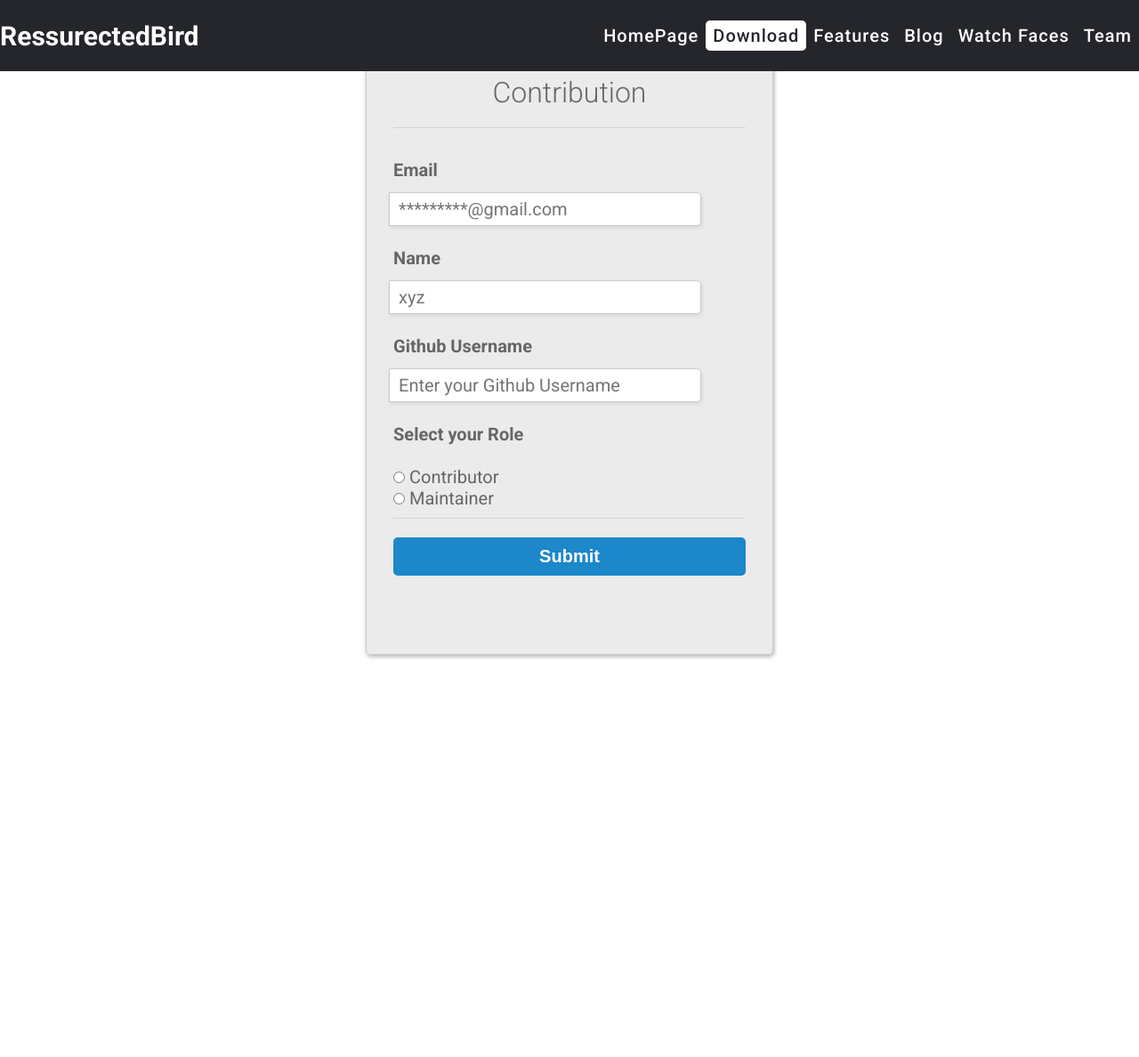
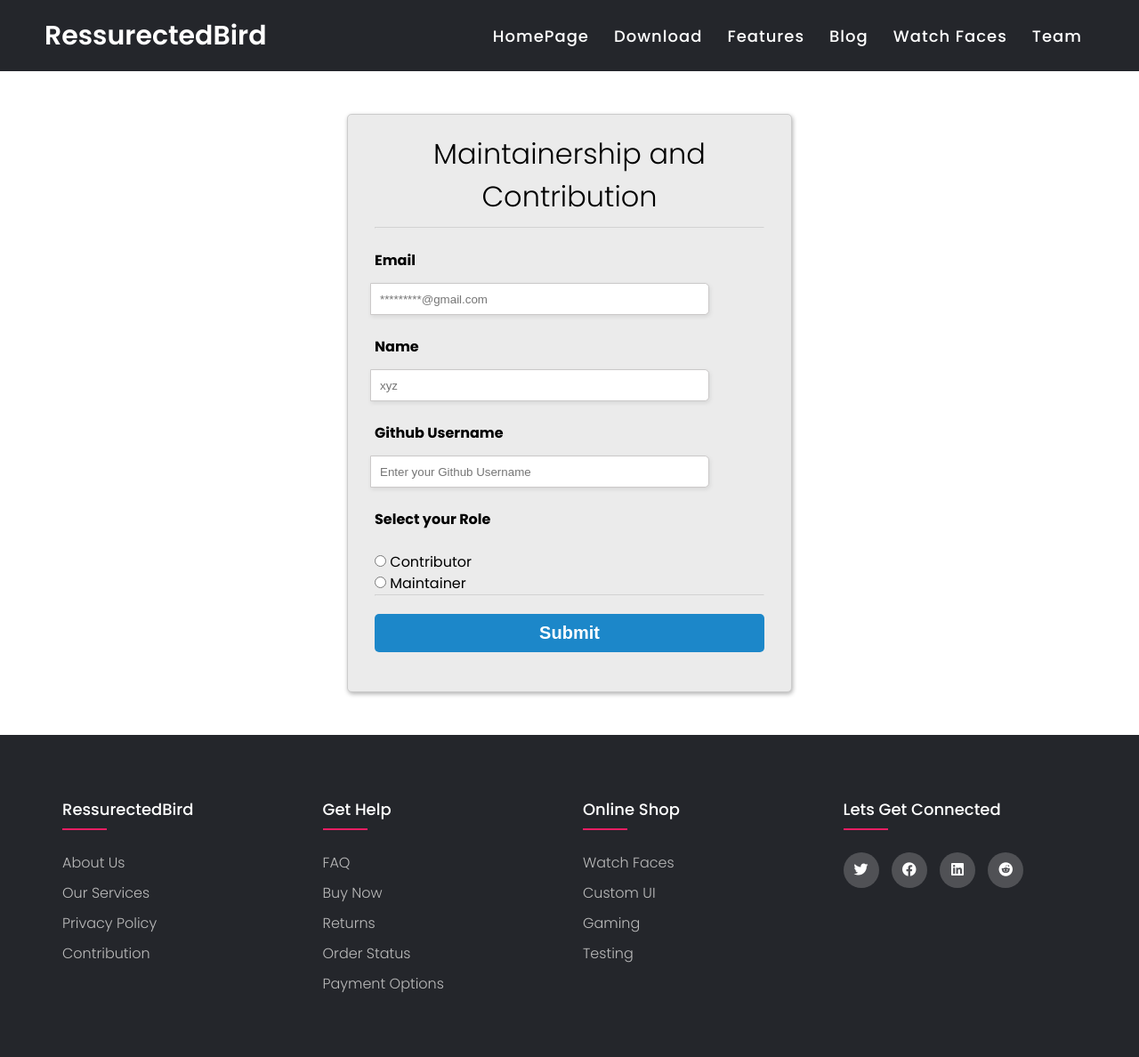
Before and after one commit to Ressurected-Bird/Website, a PHP site: page /contribution.html in a window 1280 px wide. Shown: the whole page at 89% size. Before the commit the page ends 740 px from the top, so only its background shows below. Run offline with PHP 8.4, Linux system fonts and the light colour scheme; some libraries are stand-ins or nearby versions.

Commit message:
Contribution page updated

```diff
--- a/contribution.html
+++ b/contribution.html
@@ -1,5 +1,5 @@
 <!DOCTYPE html>
-<html>
+<html lang="en">
 
 <head>
     <meta charset="UTF-8">
@@ -10,46 +10,25 @@
     <link rel="stylesheet" href="https://cdnjs.cloudflare.com/ajax/libs/font-awesome/6.0.0-beta3/css/all.min.css"
         integrity="sha512-Fo3rlrZj/k7ujTnHg4CGR2D7kSs0v4LLanw2qksYuRlEzO+tcaEPQogQ0KaoGN26/zrn20ImR1DfuLWnOo7aBA=="
         crossorigin="anonymous" referrerpolicy="no-referrer" />
-    <title>Simple registration form</title>
-    <link href="https://fonts.googleapis.com/css?family=Roboto:300,400,500,700" rel="stylesheet">
-    <link rel="stylesheet" href="https://use.fontawesome.com/releases/v5.4.1/css/all.css"
-        integrity="sha384-5sAR7xN1Nv6T6+dT2mhtzEpVJvfS3NScPQTrOxhwjIuvcA67KV2R5Jz6kr4abQsz" crossorigin="anonymous">
+    <title>Maintainership and Contribution</title>
     <link rel="stylesheet" href="style/contribution.css">
-    <link rel="icon" type="image/x-icon" href="images/favicons/download (2).png">
-    <script async src="https://www.googletagmanager.com/gtag/js?id=G-X9HZ9NCGNZ"></script>
-    <script>
-        window.dataLayer = window.dataLayer || [];
-        function gtag() { dataLayer.push(arguments); }
-        gtag('js', new Date());
-
-        gtag('config', 'G-X9HZ9NCGNZ');
-    </script>
+    <link rel="icon" type="image/x-icon" href="images/favicons/brainstorm.png">
 </head>
 
 <body>
+
     <nav>
-        <!--Start of Tawk.to Script-->
-        <script type="text/javascript">
-            var Tawk_API = Tawk_API || {}, Tawk_LoadStart = new Date();
-            (function () {
-                var s1 = document.createElement("script"), s0 = document.getElementsByTagName("script")[0];
-                s1.async = true;
-                s1.src = 'https://embed.tawk.to/621bbd331ffac05b1d7c1f10/1fsu5m572';
-                s1.charset = 'UTF-8';
-                s1.setAttribute('crossorigin', '*');
-                s0.parentNode.insertBefore(s1, s0);
-            })();
-        </script>
-        <!--End of Tawk.to Script-->
 
         <div class="logo">RessurectedBird</div>
 
 
         <input type="checkbox" id="click">
-
+        <label for="click" class="menu-btn">
+            <i class="fas fa-bars"></i>
+        </label>
         <ul class="nav-links">
             <li><a href="index.html">HomePage</a></li>
-            <li><a class="active" href="Download.html">Download</a></li>
+            <li><a href="Download.html">Download</a></li>
             <li><a href="Features.html">Features</a></li>
             <li><a href="https://piyashablog.hashnode.dev">Blog</a></li>
             <li><a href="watchface.html">Watch Faces</a></li>
@@ -57,18 +36,20 @@
         </ul>
 
     </nav>
+    <br><br>
+    <div>
         <div class="main-block">
 
-        <h1>Contribution</h1>
+            <h1>Maintainership and Contribution</h1>
             <form action="/">
                 <hr><br>
 
 
-            <label><strong>Email</strong></label>
+                <label><strong>Email</strong></label><br>
                 <input type="text" name="name" id="name" placeholder="*********@gmail.com" required /> <br><br>
-            <label><strong>Name</strong></label>
+                <label><strong>Name</strong></label><br>
                 <input type="text" name="name" id="name" placeholder="xyz" required /><br><br>
-            <label><strong>Github Username</strong></label>
+                <label><strong>Github Username</strong></label><br>
                 <input type="text" name="name" id="name" placeholder="Enter your Github Username" required />
                 <br><br>
                 <div>
@@ -85,7 +66,56 @@
                 </div>
             </form>
         </div>
+    </div>
+    <br><br>
+    <footer class="footer">
+        <div class="container">
+            <div class="row">
+                <div class="footer-col">
+                    <h4>RessurectedBird</h4>
+                    <ul>
+                        <li><a href="About.html">about us</a></li>
+                        <li><a href="#">our services</a></li>
+                        <li><a href="PrivacyPolicy.html">privacy policy</a></li>
+                        <li><a href="contribution.html">Contribution</a></li>
+                    </ul>
+                </div>
+                <div class="footer-col">
+                    <h4>get help</h4>
+                    <ul>
+                        <li><a href="#">FAQ</a></li>
+                        <li><a href="#">Buy now</a></li>
+                        <li><a href="#">returns</a></li>
+                        <li><a href="#">order status</a></li>
+                        <li><a href="#">payment options</a></li>
+                    </ul>
+                </div>
+                <div class="footer-col">
+                    <h4>online shop</h4>
+                    <ul>
+                        <li><a href="#">Watch Faces</a></li>
+                        <li><a href="#">custom UI</a></li>
+                        <li><a href="#">Gaming</a></li>
+                        <li><a href="#">Testing</a></li>
+                    </ul>
+                </div>
+                <div class="footer-col">
+                    <h4>lets get connected</h4>
 
+                    <div class="social-links">
+                        <a href="https://twitter.com/RessureBird" target="_blank"><i class="fab fa-twitter"></i></a>
+                        <a href="https://www.facebook.com/Ressurectedrom" target="_bank"><i
+                                class="fab fa-facebook"></i></a>
+                        <a href="https://www.linkedin.com/company/ressurectedrom" target="_blank"><i
+                                class="fab fa-linkedin"></i></a>
+                        <a href="https://www.reddit.com/r/RessurectedBirdOs/" target="_blank"><i
+                                class="fab fa-reddit"></i></a>
+
+                    </div>
+                </div>
+            </div>
+        </div>
+    </footer>
 </body>
 
 </html>
--- a/style/contribution.css
+++ b/style/contribution.css
@@ -1,9 +1,35 @@
+@import url('https://fonts.googleapis.com/css2?family=Poppins:wght@300;400;500;600;700&display=swap');
+*{
+  padding: 0;
+  margin: 0;
+  box-sizing: border-box;
+}
+body{
+  line-height: 1.5;
+	font-family: 'Poppins', sans-serif;
+	/* background-color: #DAA625; */
 
-      html, body {
-        display: flex;
-        justify-content: center;
-        height: 100%;
 }
+
+.Developer a{
+  display: inline-block;
+	height: 40px;
+	width: 40px;
+	background-color:rgb(205, 208, 209);
+	margin:0 10px 10px 0;
+	text-align: center;
+	line-height: 40px;
+	border-radius: 50%;
+	color: red;
+	transition: all 0.5s ease;
+}
+
+.Developer a:hover{
+	background-color: red;
+	color: white;
+}
+
+
 nav{
 	height: 80px;
 	background-color: #24262b;
@@ -11,9 +37,7 @@
 	align-items: center;
 	justify-content: space-between;
 	padding: 0 50px 0 50px;
-
 }
-
 .logo{
 	font-size: 30px;
 	color: white;
@@ -25,7 +49,6 @@
 }
 .nav-links li{
 	margin: 0 6px;
-
 
 }
 .nav-links li a{
@@ -52,6 +75,7 @@
 	cursor: pointer;
 	display: none;
 }
+
 .container{
 	max-width: 1170px;
 	margin:auto;
@@ -67,51 +91,169 @@
 	display: none;
 }
 
-        /* Three image containers (use 25% for four, and 50% for two, etc) */
-        .column {
-            float: left;
-            width: 33.33%;
-            padding: 5px;
+.h1heading{
+    font-size: 50px;
+    text-align: center;
+    color: #2559da;
+}
+section {
+    display: block;
+     text-align: center;
+  }
+section img {
+    display: block;
+    margin-left: auto;
+    margin-right: auto;
+    margin-top: 20px;
+    width: 15%;
   }
 
-          /* Clear floats after image containers */
-          .row::after {
-            content: "";
-            clear: both;
-            display: table;
+section h2{
+      text-align: center;
+      margin-top: 10px;
+      color: rgb(0, 47, 255);
   }
-          .Downlaodbtn{
-            background-color: #2559da;;
-            border: none;
-            color: white;
-            padding: 15px 32px;
+section  h3{
     text-align: center;
+    margin-top: 10px;
+    color: black;
+}
+section a{
+    color:blue;
+}
+section h4{
+    text-align: center;
+    color: black;
+    margin-bottom: 40px;
+
+}
+.footer{
+	background-color: #24262b;
+    padding: 70px 0;
+	margin-top: auto;
+}
+.footer-col{
+   width: 25%;
+   padding: 0 15px;
+}
+.footer-col h4{
+	font-size: 18px;
+	color: #ffffff;
+	text-transform: capitalize;
+	margin-bottom: 35px;
+	font-weight: 500;
+	position: relative;
+}
+.footer-col h4::before{
+	content: '';
+	position: absolute;
+	left:0;
+	bottom: -10px;
+	background-color: #e91e63;
+	height: 2px;
+	box-sizing: border-box;
+	width: 50px;
+}
+.footer-col ul li:not(:last-child){
+	margin-bottom: 10px;
+}
+.footer-col ul li a{
+	font-size: 16px;
+	text-transform: capitalize;
+	color: #ffffff;
 	text-decoration: none;
+	font-weight: 300;
+	color: #bbbbbb;
 	display: block;
-            font-size: 18px;
-            font-weight: bold;
-            /* margin: 10px 180px; */
-            margin-left: auto;
-            margin-right: auto;
+	transition: all 0.3s ease;
+}
+.footer-col ul li a:hover{
+	color: #ffffff;
+	padding-left: 8px;
+}
+.footer-col .social-links a{
+	display: inline-block;
+	height: 40px;
+	width: 40px;
+	background-color: rgba(255,255,255,0.2);
+	margin:0 10px 10px 0;
+	text-align: center;
+	line-height: 40px;
+	border-radius: 50%;
+	color: #ffffff;
+	transition: all 0.5s ease;
+}
+.footer-col .social-links a:hover{
+	color: #24262b;
+	background-color: #ffffff;
+}
+
+@media(max-width: 767px){
+	.footer-col{
 	  width: 50%;
-            cursor: pointer;
+	  margin-bottom: 30px;
+  }
+  }
+  @media(max-width: 574px){
+	.footer-col{
+	  width: 100%;
+  }
+
+  }
 
 
+  @media (max-width:840px){
+	.footer-col h4{
+		position: static;
+		text-decoration: underline;
+		text-decoration-color: #e91e63;
+		text-decoration-thickness: 3px;
+		text-underline-offset: 9px;
+	  }
+	  .footer-col h4::before{
+		display: none;
 	  }
 	  nav{
 		width: 100%;
 	  	top: 0;
 	  	position: fixed;
+	  }
+.h1heading{
+	margin-top: 90px;
+}
+	section img {
+		width: 50%;
+		height: 50%;
+	}
+	section h4{
+		text-align: center;
+		margin-left: 30px;
+		margin-right: 30px;
 
 	}
 	nav .menu-btn{
 		  display: block;
 	  }
+
 	  #click:checked ~ .menu-btn i:before{
 		  content: "\f00d";
+	  }
+	  .nav-links{
+		  position: fixed;
+		  top: 80px;
+		  left: -100%;
+		  background-color: #24262b;
+		  height: 100vh;
+		  width: 100%;
+		  display: block;
+		  text-align: center;
+		  cursor: pointer;
+		  transition: all 0.3s ease;
+	  }
+	  #click:checked ~ .nav-links{
+		  left: 0%;
+	  }
 
-
-        }
 	  .nav-links li{
 		  margin: 40px 0;
 	  }
@@ -119,16 +261,16 @@
 		  font-size: 20px;
 		  display: block;
 	  }
+	  .nav-links li a:hover,
+  .nav-links li a.active{
+	  color: cyan;
+	  background: none;
 
 
-        body, div, h1, form, input, p {
-        padding: 0;
-        margin: 0;
-        outline: none;
-        font-family: Roboto, Arial, sans-serif;
-        font-size: 20px;
-        color: #666;
   }
+
+  }
+
   h1 {
     padding: 10px 0;
     font-size: 32px;
@@ -151,6 +293,7 @@
     border: solid 1px #ccc;
     box-shadow: 1px 2px 5px rgba(0,0,0,.31);
     background: #ebebeb;
+
     }
     form {
     margin: 0 30px;
```
Lines whose indentation alone changed are shown as unchanged.
